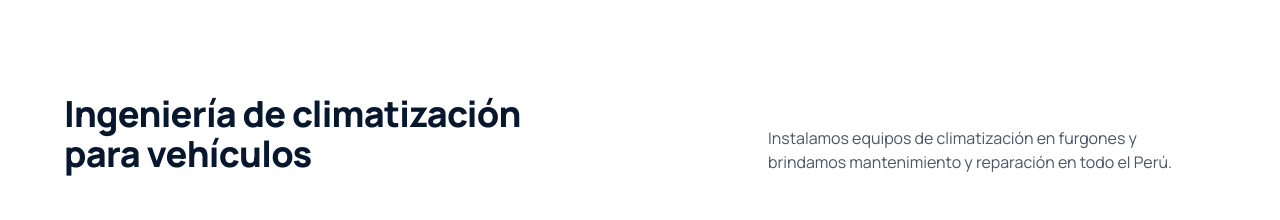
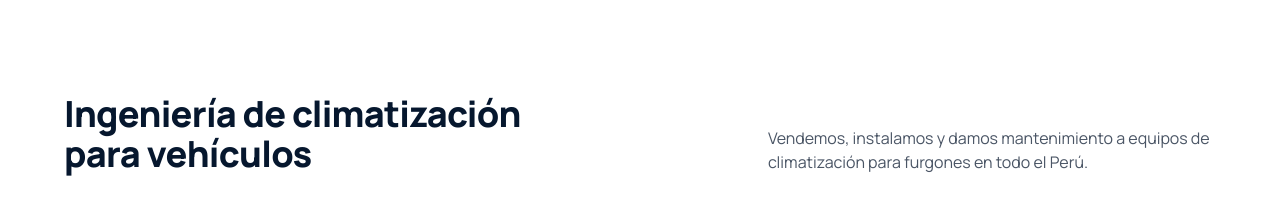
Before and after one commit to ZAID-0310/LYKCLIMATESYSTEMS, a Next.js app: page / in a window 1280 px wide. Shown: the part 886-1106 px from the top of the page. Built offline with nearby package versions, Linux system fonts and the light colour scheme.

Commit message:
service cambio 2

```diff
--- a/src/features/home/components/Services.jsx
+++ b/src/features/home/components/Services.jsx
@@ -127,8 +127,8 @@ export default function Services() {
             Ingeniería de climatización para vehículos
           </h2>
           <p className="max-w-md text-gray-600 md:justify-self-end">
-            Instalamos equipos de climatización en furgones y brindamos
-            mantenimiento y reparación en todo el Perú.
+            Vendemos, instalamos y damos mantenimiento a equipos de
+            climatización para furgones en todo el Perú.
           </p>
         </div>
 
```
